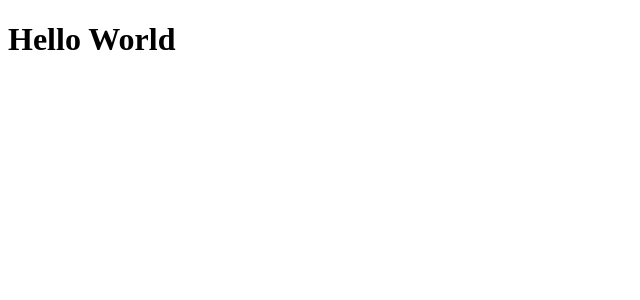
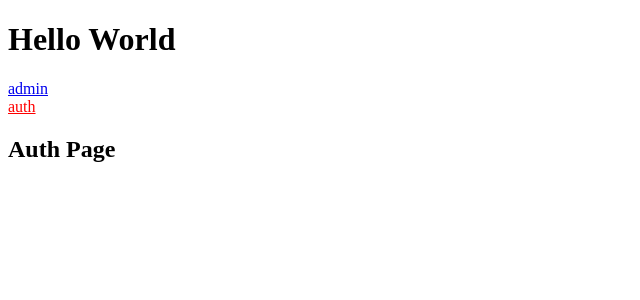
Before and after one commit to thsWebstorm03/react-pro, a React (Create React App) app in the folder admin/: page /auth in a window 1280 px wide. Shown: the top 300 px of the page, without its empty margins (0-640 px from the left). Built offline with nearby package versions, Linux system fonts and the light colour scheme.

Commit message:
add react-router

```diff
--- a/admin/package.json
+++ b/admin/package.json
@@ -3,10 +3,13 @@
   "version": "0.1.0",
   "private": true,
   "dependencies": {
+    "connected-react-router": "^4.4.1",
+    "history": "^4.7.2",
     "immutable": "^3.8.2",
     "react": "^16.4.2",
     "react-dom": "^16.4.2",
     "react-redux": "^5.0.7",
+    "react-router-dom": "^4.3.1",
     "react-scripts": "1.1.5",
     "redux": "^4.0.0",
     "redux-logger": "^3.0.6",
--- a/admin/src/App.js
+++ b/admin/src/App.js
@@ -1,10 +1,32 @@
-import React, { Component } from 'react'
+import React, { Component, Fragment } from 'react'
+import { Route, NavLink } from 'react-router-dom'
+import AuthRoute from './routes/auth'
+import AdminRoute from './routes/admin'
 
 class App extends Component {
+  get menu() {
+    return (
+      <Fragment>
+        <div>
+          <NavLink to="/admin" activeStyle={{ color: 'red' }}>
+            admin
+          </NavLink>
+        </div>
+        <div>
+          <NavLink to="/auth" activeStyle={{ color: 'red' }}>
+            auth
+          </NavLink>
+        </div>
+      </Fragment>
+    )
+  }
   render() {
     return (
       <div>
         <h1>Hello World</h1>
+        {this.menu}
+        <Route path="/admin" component={AdminRoute} />
+        <Route path="/auth" component={AuthRoute} />
       </div>
     )
   }
--- /dev/null
+++ b/admin/src/history.js
@@ -0,0 +1,3 @@
+import createHistory from 'history/createBrowserHistory'
+
+export default createHistory()
--- a/admin/src/index.js
+++ b/admin/src/index.js
@@ -1,12 +1,16 @@
 import React from 'react'
 import ReactDOM from 'react-dom'
 import { Provider } from 'react-redux'
+import { ConnectedRouter } from 'connected-react-router'
 import App from './App'
 import store from './redux'
+import history from './history'
 
 ReactDOM.render(
   <Provider store={store}>
-    <App />
+    <ConnectedRouter history={history}>
+      <App />
+    </ConnectedRouter>
   </Provider>,
   document.getElementById('root')
 )
--- a/admin/src/redux/index.js
+++ b/admin/src/redux/index.js
@@ -1,11 +1,13 @@
 import { createStore, applyMiddleware } from 'redux'
+import { connectRouter, routerMiddleware } from 'connected-react-router'
 import thunk from 'redux-thunk'
 import logger from 'redux-logger'
 import reducer from './reducer'
+import history from '../history'
 
-const enhancer = applyMiddleware(thunk, logger)
+const enhancer = applyMiddleware(thunk, routerMiddleware(history), logger)
 
-const store = createStore(reducer, enhancer)
+const store = createStore(connectRouter(history)(reducer), enhancer)
 
 //dev only
 window.store = store
--- /dev/null
+++ b/admin/src/routes/admin.js
@@ -0,0 +1,15 @@
+import React, { Component } from 'react'
+
+class AdminRoute extends Component {
+  static propTypes = {}
+
+  render() {
+    return (
+      <div>
+        <h2>Admin</h2>
+      </div>
+    )
+  }
+}
+
+export default AdminRoute
--- /dev/null
+++ b/admin/src/routes/auth.js
@@ -0,0 +1,15 @@
+import React, { Component } from 'react'
+
+class AuthRoute extends Component {
+  static propTypes = {}
+
+  render() {
+    return (
+      <div>
+        <h2>Auth Page</h2>
+      </div>
+    )
+  }
+}
+
+export default AuthRoute
```
Also changed, not shown: 1 other file (tests, documents, lock files or other folders).
